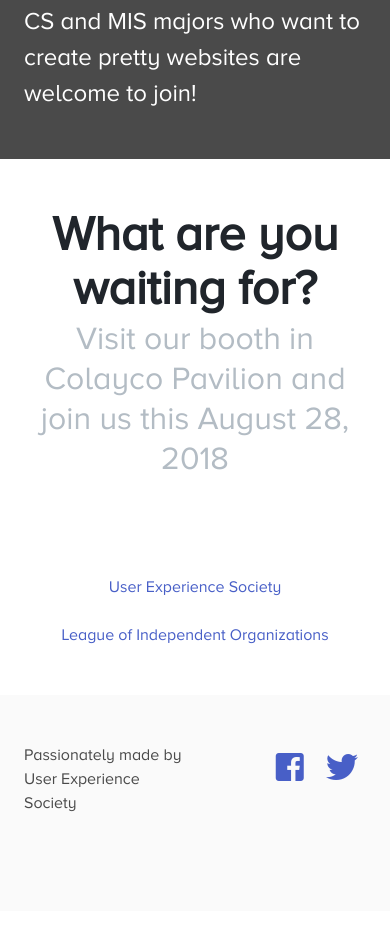
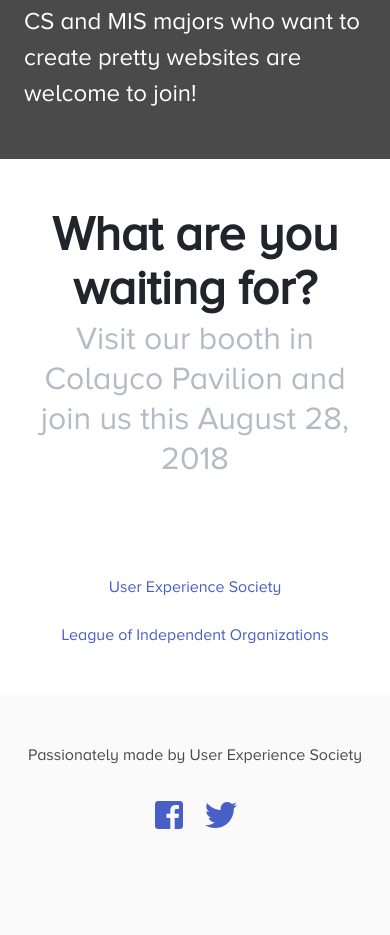
Before and after one commit to UXSoc/uxsoc-recweek, a website built with webpack: page src/index.html in a window 390 px wide. Shown: the part 7243-8178 px from the top of the page. Before the commit the page ends 8154 px from the top, so only its background shows below. Built offline with nearby package versions, Linux system fonts and the light colour scheme; files whose address does not match are found by name.

Commit message:
Display centered footer on mobile

```diff
--- a/src/index.html
+++ b/src/index.html
@@ -200,15 +200,38 @@
       </div>
     </section>
 
-    <footer class="footer">
+    <footer class="footer is-hidden-mobile">
       <div class="content">
-        <div class="columns is-mobile">
+        <div class="columns">
           <div class="column">
             <p>
             Passionately made by User Experience Society
             </p>
           </div>
           <div class="column has-text-right">
+            <a href="https://facebook.com/UXSoc">
+              <span class="icon is-large has-color-link">
+                <i class="fab fa-2x fa-facebook-square"></i>
+              </span>
+            </a>
+            <a href="https://twitter.com/uxsocietyph">
+              <span class="icon is-large has-color-link">
+                <i class="fab fa-2x fa-twitter"></i>
+              </span>
+            </a>
+          </div>
+        </div>
+      </div>
+    </footer>
+    <footer class="footer is-hidden-tablet">
+      <div class="content">
+        <div class="columns">
+          <div class="column has-text-centered">
+            <p>
+            Passionately made by User Experience Society
+            </p>
+          </div>
+          <div class="column has-text-centered">
             <a href="https://facebook.com/UXSoc">
               <span class="icon is-large has-color-link">
                 <i class="fab fa-2x fa-facebook-square"></i>
```
